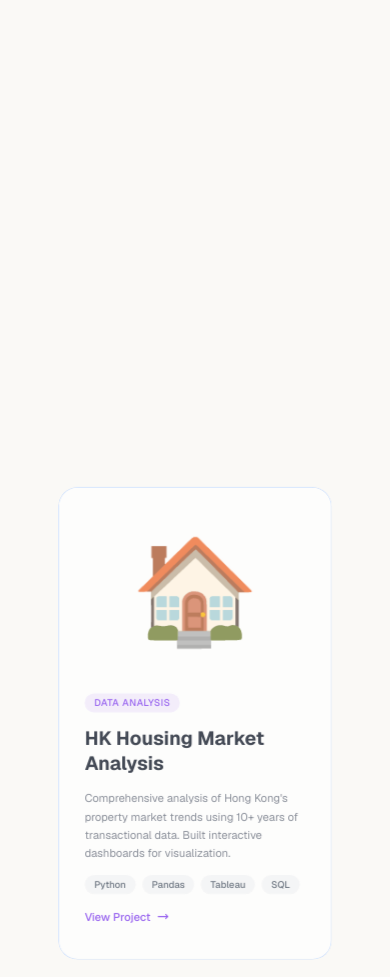
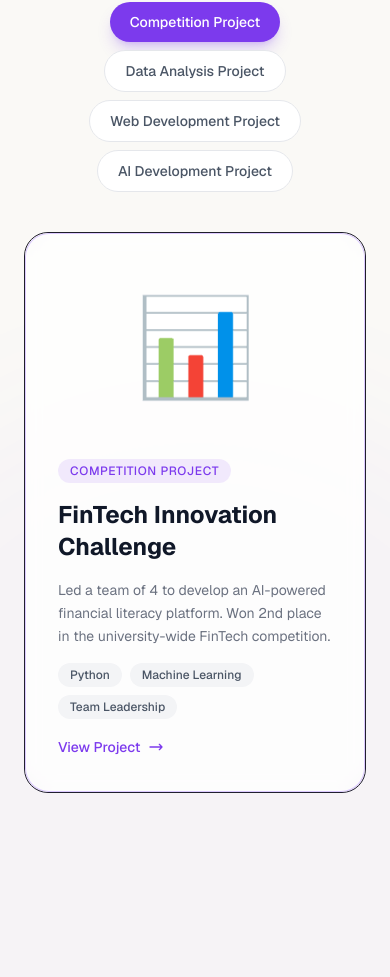
Before and after one commit to Huenying/my-portfolio-website, a Next.js app: page / in a window 390 px wide. Shown: the part 1998-2975 px from the top of the page. Built offline with nearby package versions, Linux system fonts and the light colour scheme.

Commit message:
Fix: Hero card spread, portfolio tabs, overlap animation, see-more toggle

```diff
--- a/components/Hero.tsx
+++ b/components/Hero.tsx
@@ -37,24 +37,41 @@ export default function Hero() {
     offset: ["start start", "end start"],
   });
 
-  // Card transforms based on scroll progress
-  const card1X = useTransform(scrollYProgress, [0, 0.6, 1], ["0%", "-20%", "-35%"]);
-  const card2Y = useTransform(scrollYProgress, [0, 0.8, 1], ["0%", "-5%", "0%"]);
-  const card3X = useTransform(scrollYProgress, [0, 0.6, 1], ["0%", "20%", "35%"]);
+  // Card transforms - spread into a line on scroll
+  // Card 1 moves far left, Card 2 stays centered, Card 3 moves far right
+  const card1X = useTransform(
+    scrollYProgress,
+    [0, 0.6, 0.9],
+    ["0px", "-280px", "-420px"]
+  );
+  const card2Y = useTransform(
+    scrollYProgress,
+    [0, 0.6, 1],
+    ["0px", "-20px", "0px"]
+  );
+  const card3X = useTransform(
+    scrollYProgress,
+    [0, 0.6, 0.9],
+    ["0px", "280px", "420px"]
+  );
 
-  const card1Scale = useTransform(scrollYProgress, [0, 0.5, 1], [1, 0.95, 0.85]);
-  const card3Scale = useTransform(scrollYProgress, [0, 0.5, 1], [1, 0.95, 0.85]);
+  const card1Scale = useTransform(scrollYProgress, [0, 0.7], [1, 0.92]);
+  const card3Scale = useTransform(scrollYProgress, [0, 0.7], [1, 0.92]);
 
-  const card1Rotate = useTransform(scrollYProgress, [0, 1], ["-3deg", "0deg"]);
-  const card2Rotate = useTransform(scrollYProgress, [0, 1], ["2deg", "0deg"]);
-  const card3Rotate = useTransform(scrollYProgress, [0, 1], ["-1.5deg", "0deg"]);
+  const card1Rotate = useTransform(scrollYProgress, [0, 1], ["-2deg", "0deg"]);
+  const card2Rotate = useTransform(scrollYProgress, [0, 1], ["0deg", "0deg"]);
+  const card3Rotate = useTransform(scrollYProgress, [0, 1], ["2deg", "0deg"]);
 
-  const card1Z = useTransform(scrollYProgress, [0, 0.3, 1], [30, 20, 0]);
-  const card2Z = useTransform(scrollYProgress, [0, 0.3, 1], [20, 10, 0]);
-  const card3Z = useTransform(scrollYProgress, [0, 0.3, 1], [10, 5, 0]);
+  const card1Z = useTransform(scrollYProgress, [0, 0.3, 0.7], [30, 20, 10]);
+  const card2Z = useTransform(scrollYProgress, [0, 0.3, 0.7], [20, 15, 10]);
+  const card3Z = useTransform(scrollYProgress, [0, 0.3, 0.7], [10, 10, 10]);
 
-  const opacity = useTransform(scrollYProgress, [0, 0.8, 0.95, 1], [1, 1, 0.8, 0]);
-  const heroScale = useTransform(scrollYProgress, [0, 1], [1, 0.95]);
+  const opacity = useTransform(
+    scrollYProgress,
+    [0, 0.7, 0.9, 1],
+    [1, 1, 0.6, 0]
+  );
+  const heroScale = useTransform(scrollYProgress, [0, 1], [1, 0.93]);
 
   const handleCardClick = (title: string) => {
     const sectionMap: Record<string, string> = {
@@ -69,11 +86,7 @@ export default function Hero() {
   };
 
   return (
-    <section
-      id="hero"
-      ref={containerRef}
-      className="relative min-h-[200vh]"
-    >
+    <section id="hero" ref={containerRef} className="relative min-h-[200vh]">
       {/* Sticky content container */}
       <div className="sticky top-0 h-screen flex flex-col items-center justify-center overflow-hidden">
         {/* Background gradient orbs */}
@@ -130,9 +143,9 @@ export default function Hero() {
             </motion.p>
           </motion.div>
 
-          {/* Cards - stacked by default, spread on scroll */}
-          <div className="relative h-[320px] md:h-[360px] flex items-center justify-center">
-            {/* Card 1 - Portfolio */}
+          {/* Cards - stacked by default, spread into a line on scroll */}
+          <div className="relative h-[340px] md:h-[380px] flex items-center justify-center">
+            {/* Card 1 - Portfolio (moves left) */}
             <motion.div
               style={{
                 x: card1X,
@@ -141,23 +154,24 @@ export default function Hero() {
                 zIndex: card1Z,
               }}
               onClick={() => handleCardClick("My Portfolio")}
-              className={`absolute w-[280px] md:w-[320px] h-[280px] md:h-[320px] rounded-2xl bg-gradient-to-br ${CARD_DATA[0].color} p-6 md:p-8 cursor-pointer shadow-xl hover:shadow-2xl transition-shadow duration-300 flex flex-col justify-between`}
+              className="absolute w-[260px] md:w-[300px] h-[260px] md:h-[300px] rounded-2xl bg-gradient-to-br from-violet-500 to-purple-600 p-6 md:p-8 cursor-pointer shadow-xl hover:shadow-2xl transition-shadow duration-300 flex flex-col justify-between"
             >
-              <div className="text-3xl md:text-4xl">{CARD_DATA[0].icon}</div>
+              <div className="text-3xl md:text-4xl">🎨</div>
               <div>
                 <h3 className="text-white text-xl md:text-2xl font-bold mb-2">
-                  {CARD_DATA[0].title}
+                  My Portfolio
                 </h3>
                 <p className="text-white/80 text-sm md:text-base">
-                  {CARD_DATA[0].description}
+                  Explore my projects across competitions, data analysis, web
+                  development, and AI.
                 </p>
                 <p className="text-white/60 text-xs mt-3 font-medium uppercase tracking-wider">
-                  {CARD_DATA[0].subtitle} →
+                  View My Work →
                 </p>
               </div>
             </motion.div>
 
-            {/* Card 2 - About Me */}
+            {/* Card 2 - About Me (stays centered, slight float) */}
             <motion.div
               style={{
                 y: card2Y,
@@ -165,23 +179,24 @@ export default function Hero() {
                 zIndex: card2Z,
               }}
               onClick={() => handleCardClick("About Me")}
-              className={`absolute w-[280px] md:w-[320px] h-[280px] md:h-[320px] rounded-2xl bg-gradient-to-br ${CARD_DATA[1].color} p-6 md:p-8 cursor-pointer shadow-xl hover:shadow-2xl transition-shadow duration-300 flex flex-col justify-between`}
+              className="absolute w-[260px] md:w-[300px] h-[260px] md:h-[300px] rounded-2xl bg-gradient-to-br from-cyan-400 to-blue-500 p-6 md:p-8 cursor-pointer shadow-xl hover:shadow-2xl transition-shadow duration-300 flex flex-col justify-between"
             >
-              <div className="text-3xl md:text-4xl">{CARD_DATA[1].icon}</div>
+              <div className="text-3xl md:text-4xl">👩‍💻</div>
               <div>
                 <h3 className="text-white text-xl md:text-2xl font-bold mb-2">
-                  {CARD_DATA[1].title}
+                  About Me
                 </h3>
                 <p className="text-white/80 text-sm md:text-base">
-                  {CARD_DATA[1].description}
+                  Business Analytics & Computer Science double major with a
+                  passion for tech innovation.
                 </p>
                 <p className="text-white/60 text-xs mt-3 font-medium uppercase tracking-wider">
-                  {CARD_DATA[1].subtitle} →
+                  Get to Know Me →
                 </p>
               </div>
             </motion.div>
 
-            {/* Card 3 - Contact */}
+            {/* Card 3 - Contact (moves right) */}
             <motion.div
               style={{
                 x: card3X,
@@ -190,18 +205,19 @@ export default function Hero() {
                 zIndex: card3Z,
               }}
               onClick={() => handleCardClick("Contact Me")}
-              className={`absolute w-[280px] md:w-[320px] h-[280px] md:h-[320px] rounded-2xl bg-gradient-to-br ${CARD_DATA[2].color} p-6 md:p-8 cursor-pointer shadow-xl hover:shadow-2xl transition-shadow duration-300 flex flex-col justify-between`}
+              className="absolute w-[260px] md:w-[300px] h-[260px] md:h-[300px] rounded-2xl bg-gradient-to-br from-amber-400 to-orange-500 p-6 md:p-8 cursor-pointer shadow-xl hover:shadow-2xl transition-shadow duration-300 flex flex-col justify-between"
             >
-              <div className="text-3xl md:text-4xl">{CARD_DATA[2].icon}</div>
+              <div className="text-3xl md:text-4xl">📬</div>
               <div>
                 <h3 className="text-white text-xl md:text-2xl font-bold mb-2">
-                  {CARD_DATA[2].title}
+                  Contact Me
                 </h3>
                 <p className="text-white/80 text-sm md:text-base">
-                  {CARD_DATA[2].description}
+                  Have a project in mind? I&apos;d love to hear from you. Reach
+                  out anytime!
                 </p>
                 <p className="text-white/60 text-xs mt-3 font-medium uppercase tracking-wider">
-                  {CARD_DATA[2].subtitle} →
+                  Let&apos;s Connect →
                 </p>
               </div>
             </motion.div>
@@ -221,12 +237,7 @@ export default function Hero() {
             className="flex flex-col items-center gap-2 text-textSecondary"
           >
             <span className="text-xs tracking-widest uppercase">Scroll</span>
-            <svg
-              className="w-4 h-4"
-              fill="none"
-              stroke="currentColor"
-              viewBox="0 0 24 24"
-            >
+            <svg className="w-4 h-4" fill="none" stroke="currentColor" viewBox="0 0 24 24">
               <path
                 strokeLinecap="round"
                 strokeLinejoin="round"
--- a/components/Portfolio.tsx
+++ b/components/Portfolio.tsx
@@ -9,11 +9,10 @@ import {
 } from "framer-motion";
 
 const CATEGORIES = [
-  { id: "all", label: "All Projects" },
-  { id: "competition", label: "Competition" },
-  { id: "data-analysis", label: "Data Analysis" },
-  { id: "web-dev", label: "Web Development" },
-  { id: "ai-dev", label: "AI Development" },
+  { id: "competition", label: "Competition Project" },
+  { id: "data-analysis", label: "Data Analysis Project" },
+  { id: "web-dev", label: "Web Development Project" },
+  { id: "ai-dev", label: "AI Development Project" },
 ];
 
 const PROJECTS = [
@@ -107,9 +106,11 @@ const PROJECTS = [
   },
 ];
 
+// The first 4 projects are used for the overlap section
+// Project 1 is always visible (fixed), projects 2-4 use scroll-overlap
 const OVERLAY_PROJECTS = PROJECTS.slice(0, 4);
 
-function ProjectSlide({
+function OverlappingCard({
   project,
   index,
   scrollProgress,
@@ -118,8 +119,10 @@ function ProjectSlide({
   index: number;
   scrollProgress: any;
 }) {
-  const progressStart = index / OVERLAY_PROJECTS.length;
-  const progressEnd = (index + 1) / OVERLAY_PROJECTS.length;
+  // Index-0 is the first overlapped card (project #2, index=0 in this context)
+  const total = OVERLAY_PROJECTS.length - 1; // 3 animated cards
+  const progressStart = index / total;
+  const progressEnd = (index + 1) / total;
 
   const y = useTransform(
     scrollProgress,
@@ -134,26 +137,26 @@ function ProjectSlide({
   const scale = useTransform(
     scrollProgress,
     [progressStart, progressEnd],
-    [0.8, 1]
+    [0.85, 1]
   );
 
   return (
     <motion.div
       style={{ y, opacity, scale }}
-      className="sticky top-24 h-[70vh] min-h-[500px] w-full rounded-3xl overflow-hidden"
+      className="sticky top-28 h-[60vh] min-h-[420px] w-full rounded-3xl overflow-hidden"
     >
       <div
         className={`w-full h-full rounded-3xl border ${project.borderColor} ${project.color} bg-white/80 backdrop-blur-sm p-8 md:p-12 flex flex-col md:flex-row items-center gap-8 md:gap-12 shadow-lg`}
       >
         {/* Project image/icon area */}
-        <div className="w-full md:w-1/2 h-48 md:h-full flex items-center justify-center">
-          <div className="text-[8rem] md:text-[12rem] leading-none select-none">
+        <div className="w-full md:w-1/2 h-40 md:h-full flex items-center justify-center">
+          <div className="text-[6rem] md:text-[10rem] leading-none select-none">
             {project.image}
           </div>
         </div>
 
         {/* Project info */}
-        <div className="w-full md:w-1/2 space-y-4 md:space-y-6">
+        <div className="w-full md:w-1/2 space-y-4 md:space-y-5">
           <div className="inline-block px-3 py-1 rounded-full bg-primary/10 text-primary text-xs font-medium uppercase tracking-wider">
             {CATEGORIES.find((c) => c.id === project.category)?.label}
           </div>
@@ -199,19 +202,25 @@ function ProjectSlide({
 }
 
 export default function Portfolio() {
-  const [activeCategory, setActiveCategory] =
-    useState<string>("all");
+  const [activeCategory, setActiveCategory] = useState<string>("competition");
+  const [showMore, setShowMore] = useState(false);
   const sectionRef = useRef<HTMLDivElement>(null);
-  const overlayRef = useRef<HTMLDivElement>(null);
+  const overlapScrollRef = useRef<HTMLDivElement>(null);
 
-  const filteredProjects =
-    activeCategory === "all"
-      ? PROJECTS
-      : PROJECTS.filter((p) => p.category === activeCategory);
+  // Filter projects by active category
+  const filteredProjects = PROJECTS.filter(
+    (p) => p.category === activeCategory
+  );
 
-  // Scroll animation for overlay cards
+  // First project in filtered list (always visible)
+  const firstProject = filteredProjects[0];
+
+  // Remaining projects for scroll overlap (index 1+)
+  const remainingProjects = filteredProjects.slice(1);
+
+  // Scroll animation for overlapping cards (only if there are remaining projects)
   const { scrollYProgress } = useScroll({
-    target: overlayRef,
+    target: overlapScrollRef,
     offset: ["start start", "end end"],
   });
 
@@ -220,6 +229,9 @@ export default function Portfolio() {
     damping: 20,
     restDelta: 0.001,
   });
+
+  // Grid projects are all projects, hidden behind "See More Details"
+  const gridProjects = PROJECTS;
 
   return (
     <section
@@ -239,7 +251,7 @@ export default function Portfolio() {
           whileInView={{ opacity: 1, y: 0 }}
           viewport={{ once: true, margin: "-100px" }}
           transition={{ duration: 0.8, ease: [0.22, 1, 0.36, 1] }}
-          className="text-center mb-16"
+          className="text-center mb-12"
         >
           <span className="text-sm uppercase tracking-[0.3em] text-primary font-medium">
             My Work
@@ -253,29 +265,13 @@ export default function Portfolio() {
           </p>
         </motion.div>
 
-        {/* Overlapping cards showcase */}
-        <div ref={overlayRef} className="relative mb-24" style={{ height: `${OVERLAY_PROJECTS.length * 100}vh` }}>
-          <div className="sticky top-0 h-screen flex items-center py-24">
-            <div className="w-full space-y-6">
-              {OVERLAY_PROJECTS.map((project, index) => (
-                <ProjectSlide
-                  key={project.id}
-                  project={project}
-                  index={index}
-                  scrollProgress={smoothProgress}
-                />
-              ))}
-            </div>
-          </div>
-        </div>
-
-        {/* Category Filter */}
+        {/* Category Filter - 4 tabs */}
         <motion.div
           initial={{ opacity: 0, y: 20 }}
           whileInView={{ opacity: 1, y: 0 }}
           viewport={{ once: true }}
           transition={{ duration: 0.6 }}
-          className="flex flex-wrap justify-center gap-2 mb-12"
+          className="flex flex-wrap justify-center gap-2 md:gap-3 mb-10"
         >
           {CATEGORIES.map((cat) => (
             <button
@@ -292,23 +288,156 @@ export default function Portfolio() {
           ))}
         </motion.div>
 
-        {/* Grid projects */}
-        <motion.div layout className="grid grid-cols-1 md:grid-cols-2 gap-6">
-          {filteredProjects.map((project, index) => (
+        {/* First project - always visible (no scroll animation) */}
+        {firstProject && (
+          <motion.div
+            key={`fixed-${firstProject.id}`}
+            initial={{ opacity: 0, y: 30 }}
+            animate={{ opacity: 1, y: 0 }}
+            transition={{ duration: 0.6 }}
+            className="w-full rounded-3xl border overflow-hidden mb-8"
+          >
+            <div
+              className={`w-full border ${firstProject.borderColor} ${firstProject.color} bg-white/80 backdrop-blur-sm p-8 md:p-12 flex flex-col md:flex-row items-center gap-8 md:gap-12 shadow-lg rounded-3xl`}
+            >
+              <div className="w-full md:w-1/2 h-40 md:h-64 flex items-center justify-center">
+                <div className="text-[6rem] md:text-[10rem] leading-none select-none">
+                  {firstProject.image}
+                </div>
+              </div>
+              <div className="w-full md:w-1/2 space-y-4 md:space-y-5">
+                <div className="inline-block px-3 py-1 rounded-full bg-primary/10 text-primary text-xs font-medium uppercase tracking-wider">
+                  {CATEGORIES.find((c) => c.id === firstProject.category)?.label}
+                </div>
+                <h3 className="text-2xl md:text-4xl font-bold text-gray-900">
+                  {firstProject.title}
+                </h3>
+                <p className="text-textSecondary text-sm md:text-base leading-relaxed">
+                  {firstProject.description}
+                </p>
+                <div className="flex flex-wrap gap-2">
+                  {firstProject.tags.map((tag) => (
+                    <span
+                      key={tag}
+                      className="px-3 py-1 bg-gray-100 rounded-full text-xs font-medium text-gray-600"
+                    >
+                      {tag}
+                    </span>
+                  ))}
+                </div>
+                <motion.button
+                  whileHover={{ x: 5 }}
+                  className="inline-flex items-center gap-2 text-primary font-medium text-sm group"
+                >
+                  View Project
+                  <svg
+                    className="w-4 h-4 transition-transform group-hover:translate-x-1"
+                    fill="none"
+                    stroke="currentColor"
+                    viewBox="0 0 24 24"
+                  >
+                    <path
+                      strokeLinecap="round"
+                      strokeLinejoin="round"
+                      strokeWidth={2}
+                      d="M17 8l4 4m0 0l-4 4m4-4H3"
+                    />
+                  </svg>
+                </motion.button>
+              </div>
+            </div>
+          </motion.div>
+        )}
+
+        {/* Scroll-overlap section for remaining projects (2nd project onward) */}
+        {remainingProjects.length > 0 && (
+          <div
+            ref={overlapScrollRef}
+            className="relative mb-16"
+            style={{ height: `${remainingProjects.length * 100}vh` }}
+          >
+            <div className="sticky top-0 h-screen flex items-center py-24">
+              <div className="w-full space-y-6">
+                {remainingProjects.map((project, idx) => (
+                  <OverlappingCard
+                    key={project.id}
+                    project={project}
+                    index={idx}
+                    scrollProgress={smoothProgress}
+                  />
+                ))}
+              </div>
+            </div>
+          </div>
+        )}
+
+        {/* No projects fallback */}
+        {!firstProject && (
+          <motion.div
+            initial={{ opacity: 0 }}
+            animate={{ opacity: 1 }}
+            className="text-center py-16"
+          >
+            <p className="text-textSecondary text-lg">
+              No projects in this category yet. Check back soon!
+            </p>
+          </motion.div>
+        )}
+
+        {/* See More Details toggle */}
+        <div className="mt-12 text-center">
+          <motion.button
+            onClick={() => setShowMore(!showMore)}
+            whileHover={{ scale: 1.02 }}
+            whileTap={{ scale: 0.98 }}
+            className="inline-flex items-center gap-2 px-8 py-3 bg-white border border-gray-200 rounded-full text-sm font-medium text-gray-700 hover:border-primary/30 hover:text-primary transition-all shadow-sm"
+          >
+            <span>{showMore ? "Show Less" : "See More Details"}</span>
+            <motion.svg
+              animate={{ rotate: showMore ? 180 : 0 }}
+              className="w-4 h-4"
+              fill="none"
+              stroke="currentColor"
+              viewBox="0 0 24 24"
+            >
+              <path
+                strokeLinecap="round"
+                strokeLinejoin="round"
+                strokeWidth={2}
+                d="M19 9l-7 7-7-7"
+              />
+            </motion.svg>
+          </motion.button>
+        </div>
+
+        {/* Grid projects - hidden by default */}
+        <motion.div
+          layout
+          initial={false}
+          animate={{
+            height: showMore ? "auto" : 0,
+            opacity: showMore ? 1 : 0,
+            marginTop: showMore ? 32 : 0,
+          }}
+          transition={{ duration: 0.5, ease: [0.22, 1, 0.36, 1] }}
+          className="overflow-hidden"
+        >
+          {showMore && (
+            <div className="grid grid-cols-1 md:grid-cols-2 gap-6">
+              {gridProjects.map((project, index) => (
                 <motion.div
                   key={project.id}
-              layout
-              initial={{ opacity: 0, y: 40 }}
-              whileInView={{ opacity: 1, y: 0 }}
-              viewport={{ once: true, margin: "-50px" }}
-              transition={{ duration: 0.6, delay: index * 0.1 }}
+                  initial={{ opacity: 0, y: 30 }}
+                  animate={{ opacity: 1, y: 0 }}
+                  transition={{ duration: 0.5, delay: index * 0.08 }}
                   whileHover={{ y: -4 }}
                   className={`group rounded-2xl border ${project.borderColor} ${project.color} bg-white/60 backdrop-blur-sm p-6 md:p-8 cursor-pointer transition-shadow duration-300 hover:shadow-xl`}
                 >
                   <div className="flex items-start justify-between mb-4">
                     <span className="text-4xl">{project.image}</span>
                     <span className="px-3 py-1 rounded-full bg-primary/10 text-primary text-xs font-medium">
-                  {CATEGORIES.find((c) => c.id === project.category)?.label}
+                      {CATEGORIES.find((c) => c.id === project.category)
+                        ?.label || project.category}
                     </span>
                   </div>
                   <h3 className="text-xl font-bold text-gray-900 mb-2 group-hover:text-primary transition-colors">
@@ -329,6 +458,8 @@ export default function Portfolio() {
                   </div>
                 </motion.div>
               ))}
+            </div>
+          )}
         </motion.div>
       </div>
     </section>
```
Lines whose indentation alone changed are shown as unchanged.
